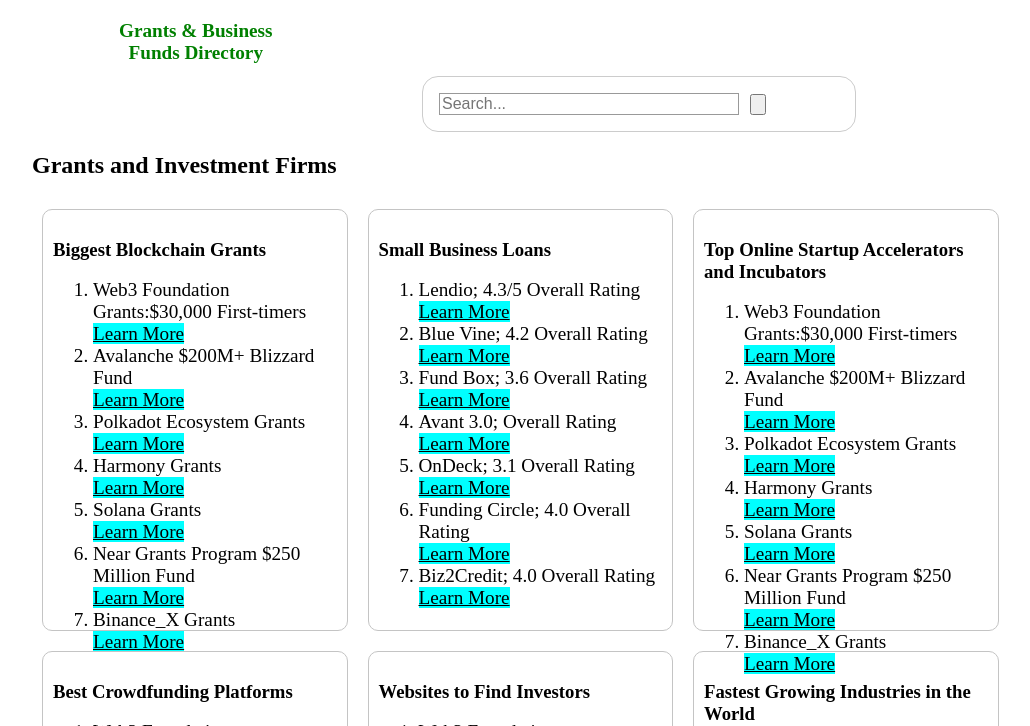
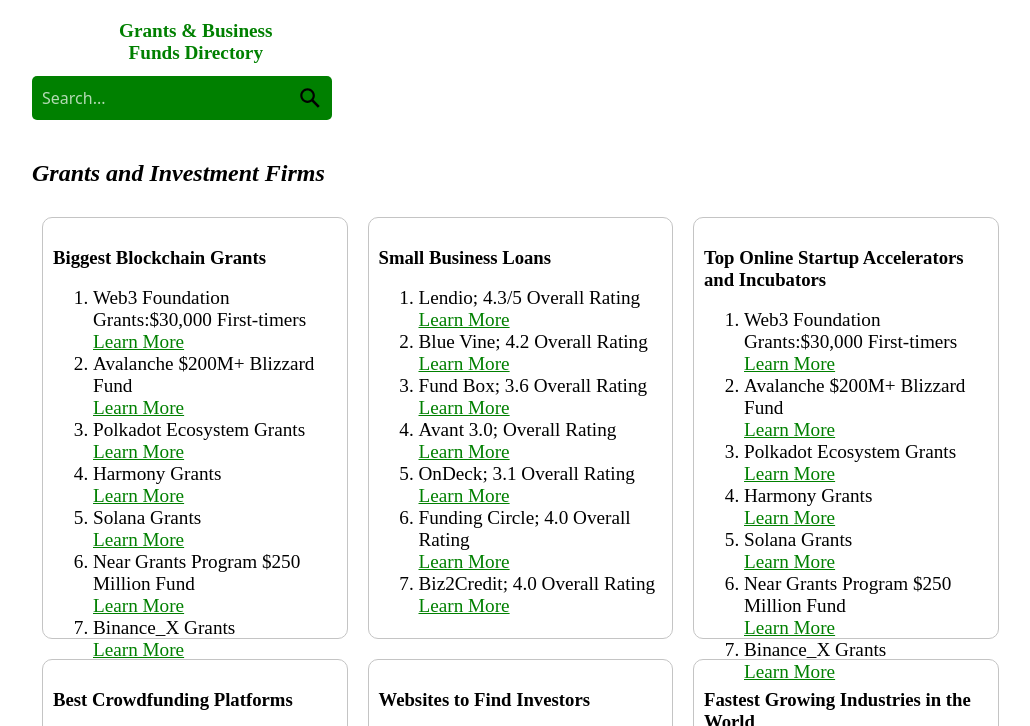
Before and after one commit to Tkamunya1/Grants-Business-Fundings-Hub, a plain HTML site: page index.html in a window 1280 px wide. Shown: the top 726 px of the page, without its empty margins (26-1056 px from the left). Drawn offline with Linux system fonts and the light colour scheme.

Commit message:
this commit will style cards

```diff
--- a/index.css
+++ b/index.css
@@ -38,9 +38,46 @@
       text-align: left;
     }
   }
-  .tagLine h1,span{
-    color: aqua;
+  form {
+    background-color: green;
+    width: 300px;
+    height: 44px;
+    border-radius: 5px;
+    display:flex;
+    flex-direction:row;
+    align-items:center;
   }
+
+  input {
+    all: unset;
+    font: 16px system-ui;
+    color: #fff;
+    height: 100%;
+    width: 100%;
+    padding: 6px 10px;
+  }
+
+  ::placeholder {
+    color: #fff;
+    opacity: 0.7;
+  }
+
+  svg {
+    color: #fff;
+    fill: currentColor;
+    width: 24px;
+    height: 24px;
+    padding: 10px;
+  }
+
+  button {
+    all: unset;
+    cursor: pointer;
+    width: 44px;
+    height: 44px;
+
+  }
+
   .card {
     color: white;
     float: left;
@@ -54,6 +91,14 @@
  }
  .card p {
     font-size: 18px;
+ }
+ h2{
+   color: black;
+   text-decoration: wavy;
+   text-shadow: #c4c4c4;
+   font-style: italic;
+   align-items: center;
+   padding-top: 20px;
  }
  .cardContainer:after {
     content: "";
@@ -69,70 +114,5 @@
   font-size: larger;
 }
 ol li a{
-  background-color: aqua;
+  color:  green;
 }
-  form {
-    /* Center the form on the page */
-    margin: 0 auto;
-    width: 400px;
-    /* Form outline */
-    padding: 1em;
-    border: 1px solid #CCC;
-    border-radius: 1em;
-  }
-
-  ul {
-    list-style: none;
-    padding: 0;
-    margin: 0;
-  }
-
-  form li + li {
-    margin-top: 1em;
-  }
-
-  label {
-    /* Uniform size & alignment */
-    display: inline-block;
-    width: 90px;
-    text-align: right;
-  }
-
-  input,
-  textarea {
-    /* To make sure that all text fields have the same font settings
-       By default, textareas have a monospace font */
-    font: 1em sans-serif;
-
-    /* Uniform text field size */
-    width: 300px;
-    box-sizing: border-box;
-
-    /* Match form field borders */
-    border: 1px solid #999;
-  }
-
-  input:focus,
-  textarea:focus {
-    /* Additional highlight for focused elements */
-    border-color: #000;
-  }
-
-  textarea {
-    /* Align multiline text fields with their labels */
-    vertical-align: top;
-
-    /* Provide space to type some text */
-    height: 5em;
-  }
-
-  .button {
-    /* Align buttons with the text fields */
-    padding-left: 90px; /* same size as the label elements */
-  }
-
-  button {
-    /* This extra margin represent roughly the same space as the space
-       between the labels and their text fields */
-    margin-left: .5em;
-  }
```
